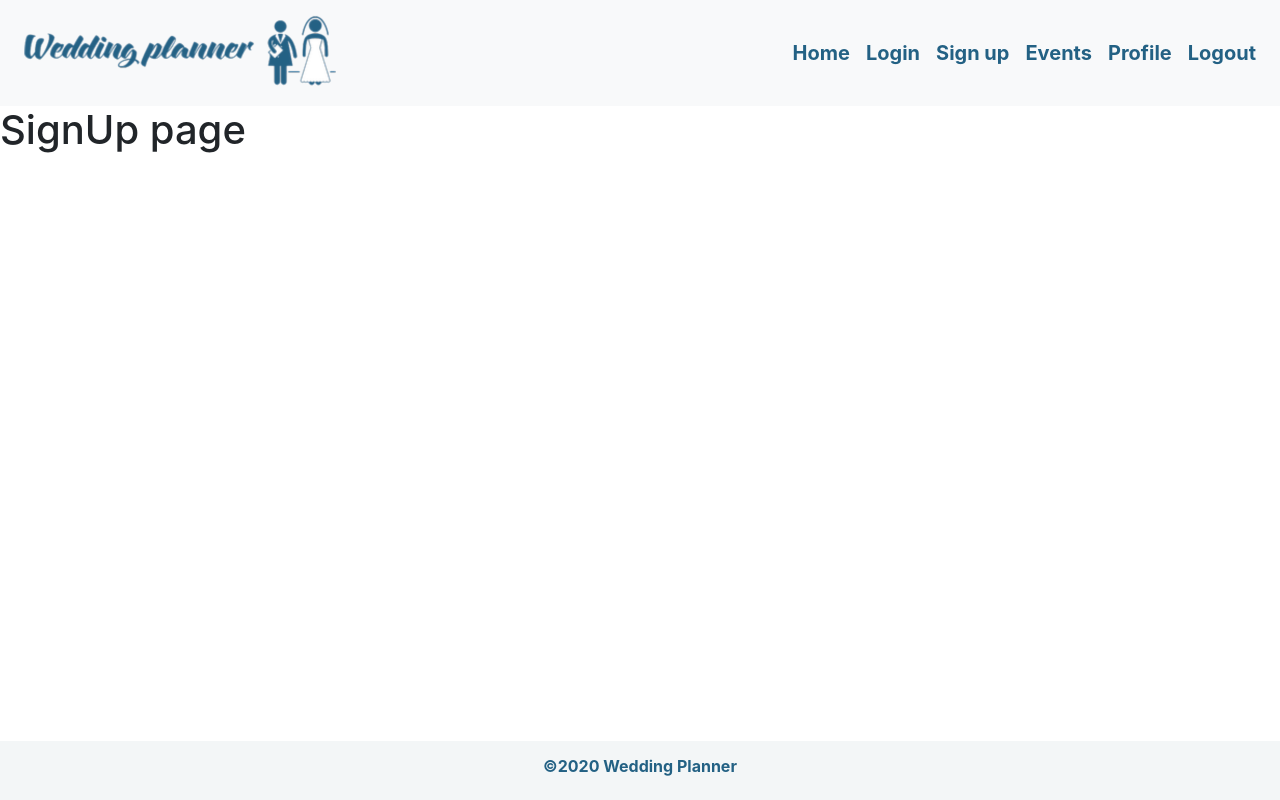
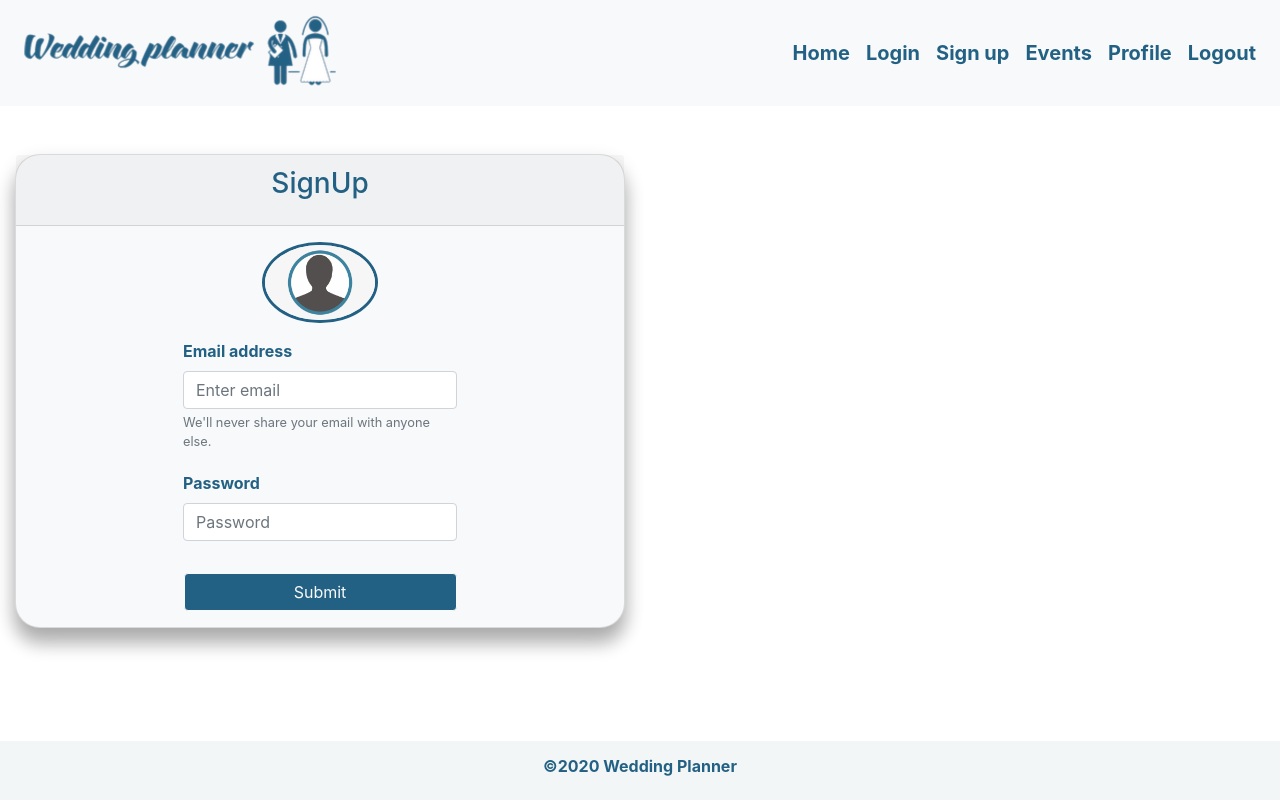
Before and after one commit to wedding-planner-app/wedding-planner, a React (Create React App) app in the folder client/: page /signup in a window 1280 px wide. Built offline with nearby package versions, Linux system fonts and the light colour scheme.

Commit message:
added signup page component

```diff
--- a/client/src/pages/SignUp/index.js
+++ b/client/src/pages/SignUp/index.js
@@ -1,7 +1,38 @@
 import React from 'react';
+import { Card, Col, Row, Container } from 'react-bootstrap';
+import user from './user.png';
+import './style.css';
+import BtnComponent from '../../components/Button';
+import Email from '../../components/Email';
+import Password from '../../components/Password';
 
 const SignUp = () => {
-  return <h1>SignUp page</h1>;
+  return (
+    <Container fluid className="pt-5">
+      <Row>
+        <Col className="col-6">
+          <Card className="bgLoginComponent custom-style-login bg-light">
+            <Card.Header className="text-center">
+              <Card.Title className="login-title-style">
+                <h3>SignUp</h3>
+              </Card.Title>
+            </Card.Header>
+            <Col className="custom pt-3">
+              <Card.Img
+                className="login-img-style"
+                variant="top"
+                src={user}
+              />
+            </Col>
+            <Email />
+            <Password />
+            <BtnComponent />
+          </Card>
+        </Col>
+        <Col className="col-3"></Col>
+      </Row>
+    </Container>
+  );
 };
 
 export default SignUp;
--- /dev/null
+++ b/client/src/pages/SignUp/style.css
@@ -0,0 +1,25 @@
+.bgLoginComponent {
+  background-color: #f6f6f6;
+  box-shadow: 0 17px 18px 0 rgba(0, 0, 0, 0.2),
+    0 9px 20px 0 rgba(0, 0, 0, 0.19);
+}
+
+.custom-style-login {
+  border-radius: 25px;
+}
+
+.login-title-style {
+  color: #236184;
+}
+
+.login-img-style {
+  width: 20%;
+  border-radius: 60%;
+  border: solid #236184;
+}
+
+.custom {
+  display: flex;
+  flex-direction: column;
+  align-items: center;
+}
```
Also changed, not shown: client/src/pages/SignUp/user.png (added).
